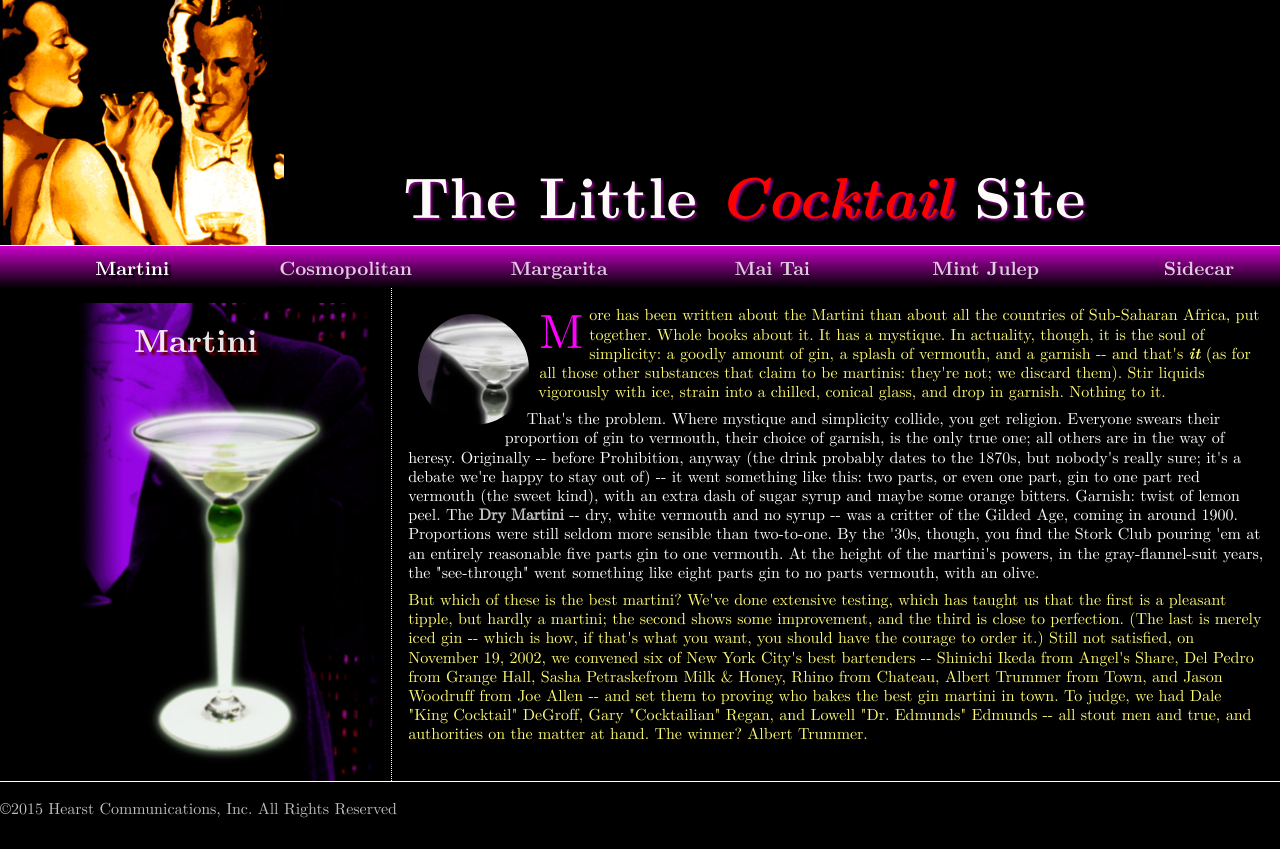
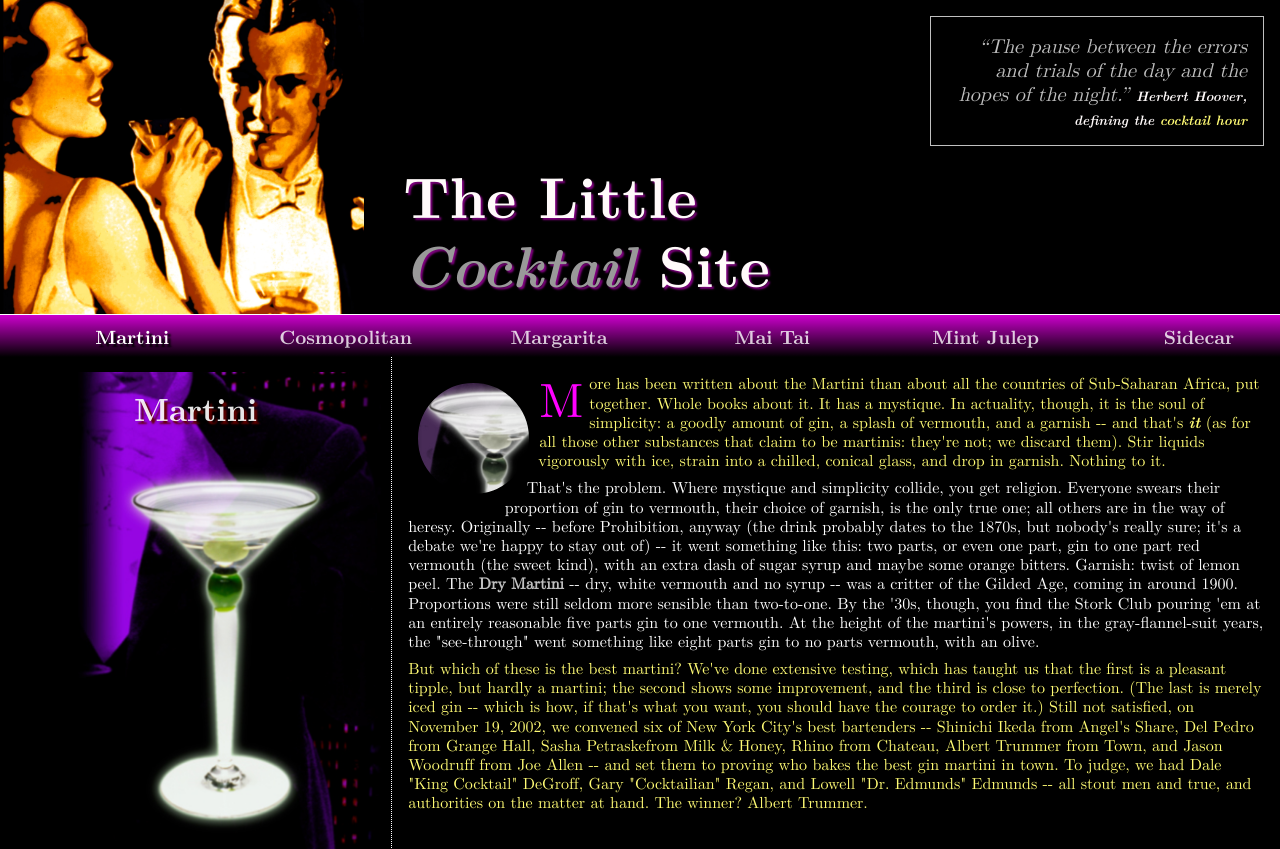
Before and after one commit to knavesmireBoy/cocktail, a PHP site: page /c1 in a window 1280 px wide. Shown: the top 849 px of the page. Before the commit the page ends 818 px from the top, so only its background shows below. Run offline with PHP 8.4, Linux system fonts and the light colour scheme.

Commit message:
blockquote

```diff
--- a/c1/index.html
+++ b/c1/index.html
@@ -12,7 +12,9 @@
 </head>
 
 <body id="c1">
-  <div id="header"><h1><a href="..">The Little <em>Cocktail</em> Site</a></h1>
+  <div id="header">
+    <blockquote cite="https://www.spokesman.com/stories/2006/jun/23/the-pause-between-the-errors-and-trials-of-the/">“The pause between the errors and trials of the day and the hopes of the night.” <em> Herbert Hoover, defining the <span>cocktail hour</span></em></blockquote>
+    <h1><a href="..">The Little <em>Cocktail</em> Site</a></h1>
 </div>
 <label class="menu" for="menu-toggle"></label>
 <input id="menu-toggle" type="checkbox">
--- a/css/main.css
+++ b/css/main.css
@@ -11,6 +11,28 @@ body {
 }
 #home {
 	margin: 1em 0 0;
+}
+
+blockquote {
+	color: silver;
+	border: 1px double;
+	width: 15em;
+	padding: 1rem;
+	margin: 1rem;
+	float: right;
+	font-size: 1.25rem;
+	font-style: italic;
+	text-align: right;
+}
+
+blockquote em {
+	font-size: .85rem;
+	font-style: normal;
+	color: snow;
+}
+
+blockquote em span{
+color: rgb(255, 251, 116);
 }
 
 .menu {
@@ -54,17 +76,6 @@ h2, .sidebar a {
 	color: rgba(204, 0, 204, 1);
 }
 
-.content h2 {
-	background-color: transparent;
-	background-repeat: no-repeat;
-float: left;
- height: 111px;
- width: 111px;
- shape-outside: circle(50%);
- border-radius: 50%;
- border: solid 10px black;
- filter: grayscale(90%);
-}
 
 #c1 h2 {
 	background-image: url('../img/martini.jpg');
@@ -97,10 +108,6 @@ float: left;
 	background-size: 170%;
 }
 
-
-h2:hover {
-	filter: none;
-}
 
 h2 + p::first-letter {
   color: magenta;
@@ -162,7 +169,7 @@ div>img {
 
 h1 em {
 	color: rgb(255, 111, 0);
-	color: red;
+	color: #999;
 }
 
 
@@ -402,6 +409,10 @@ h1, h2, legend, #nav>li a, .sidebar a {
 	border-right: 1px dotted white
 }
 
+#chaps img:hover {
+	filter: sepia();
+}
+
 #result {
 	width: 40%;
 	border-top: 1px dotted palegoldenrod;
@@ -585,6 +596,25 @@ ul#bar li {
 	#c6 #header {
 		background-image: url("../img/maitai.jpg");
 	}
+	blockquote {
+display: none;
+	}
+}
+@media only screen and (min-width: 769px) {
+.content h2 {
+	background-color: transparent;
+	background-repeat: no-repeat;
+float: left;
+ height: 111px;
+ width: 111px;
+ shape-outside: circle(50%);
+ border-radius: 50%;
+ border: solid 10px black;
+ filter: grayscale(80%);
+}
+h2:hover {
+	filter: none;
+}
 }
 
 #menu-toggle {
```
